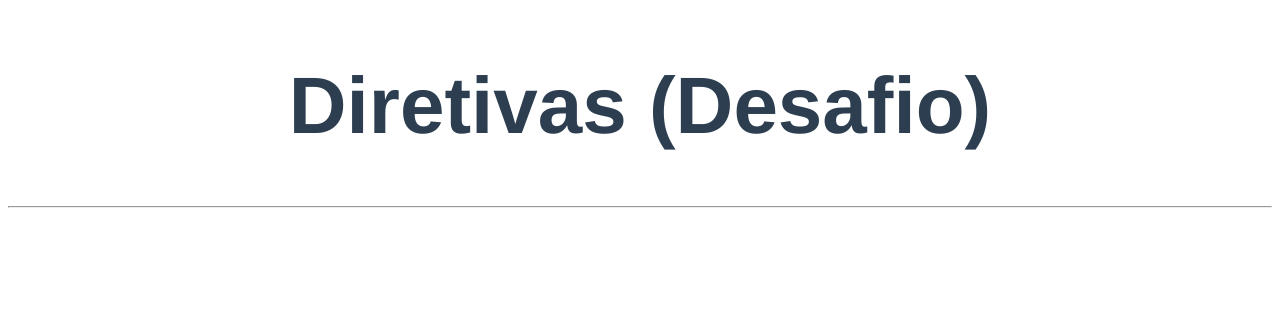
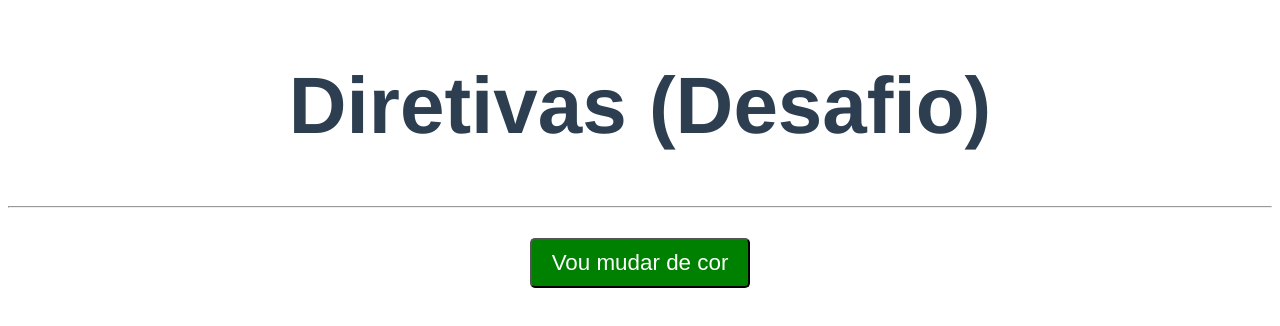
Before and after one commit to ohgabriella/LearningVue, a Vue app: page / in a window 1280 px wide. Shown: the top 326 px of the page. Built offline with nearby package versions, Linux system fonts and the light colour scheme.

Commit message:
adicionando algumas mudanças

```diff
--- a/src/App.vue
+++ b/src/App.vue
@@ -1,21 +1,55 @@
 <template>
   <div id="app">
     <h1>Diretivas (Desafio)</h1>
-		<hr>
+    <hr />
     <!-- Exercício -->
     <!-- Escreva uma diretiva que funcione com o v-on (escute eventos) -->
+    <button
+      v-quando:click.atrasar="{cor: 'green', text: 'Gabriella', texto}"
+    >Vou mudar de cor</button>
+
+    <p></p>
   </div>
 </template>
 
 <script>
 export default {
+  directives: {
+    quando: {
+      bind(el, binding, vnode) {
+        const mudarTexto = texto => {
+          if (binding.arg === "click") {
+            binding.value.text = texto;
+            console.log(binding.value.text);
+          }
+        };
 
+        let atraso = 0;
+        if (binding.modifiers["atrasar"]) atraso = 3000;
+
+        setTimeout(() => {
+		  el.style.backgroundColor = binding.value.cor;
+        }, atraso);
       }
+    }
+  },
+  data() {
+    return {
+      cor: "lightblue",
+      text: ""
+    };
+  },
+  methods: {
+    texto() {
+      alert("Clicou!!");
+    }
+  }
+};
 </script>
 
 <style>
 #app {
-	font-family: 'Avenir', Helvetica, Arial, sans-serif;
+  font-family: "Avenir", Helvetica, Arial, sans-serif;
   -webkit-font-smoothing: antialiased;
   -moz-osx-font-smoothing: grayscale;
   text-align: center;
@@ -29,7 +63,7 @@ button {
   padding: 10px 20px;
   font-size: 1.4rem;
   border-radius: 5px;
-	color: #FFF;
-	background-color: #2196F3;
+  color: #fff;
+  background-color: #2196f3;
 }
 </style>
```
Lines whose indentation alone changed are shown as unchanged.
